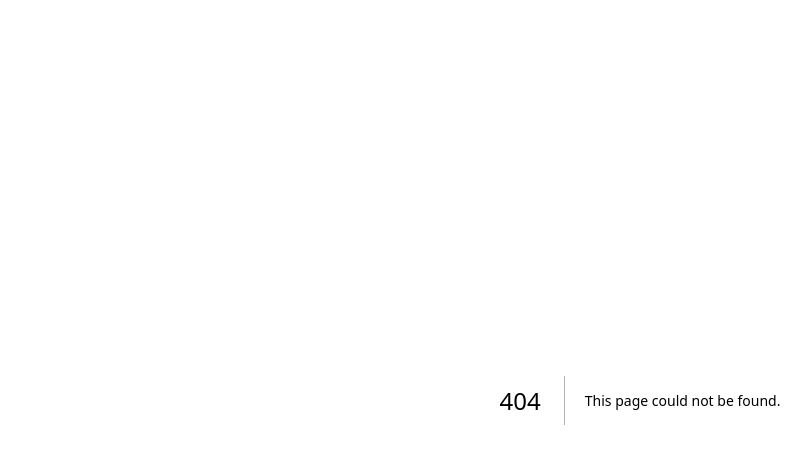
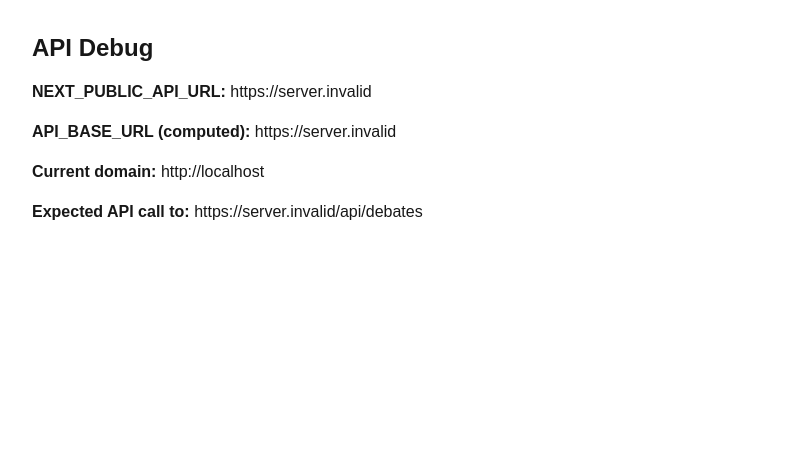
Before and after one commit to williamgki/debate-arena, a Next.js app: page /debug-api in a window 1280 px wide. Before the commit this address had no page. Shown: the top 464 px of the page, without its empty margins (0-811 px from the left). Built offline with nearby package versions, Linux system fonts and the light colour scheme; no server answers.

Commit message:
Add API debug page to check environment variables

```diff
--- /dev/null
+++ b/src/app/debug-api/page.tsx
@@ -0,0 +1,29 @@
+'use client';
+
+import { API_BASE_URL } from '@/lib/api-config';
+
+export default function DebugAPI() {
+  return (
+    <div className="p-8">
+      <h1 className="text-2xl font-bold mb-4">API Debug</h1>
+
+      <div className="space-y-4">
+        <div>
+          <strong>NEXT_PUBLIC_API_URL:</strong> {process.env.NEXT_PUBLIC_API_URL || 'Not set'}
+        </div>
+
+        <div>
+          <strong>API_BASE_URL (computed):</strong> {API_BASE_URL || 'Empty (will use relative paths)'}
+        </div>
+
+        <div>
+          <strong>Current domain:</strong> {typeof window !== 'undefined' ? window.location.origin : 'Server-side'}
+        </div>
+
+        <div>
+          <strong>Expected API call to:</strong> {API_BASE_URL ? `${API_BASE_URL}/api/debates` : '/api/debates (relative)'}
+        </div>
+      </div>
+    </div>
+  );
+}
```
Also changed, not shown: Screenshot 2025-06-15 at 14.12.28.png (added).
